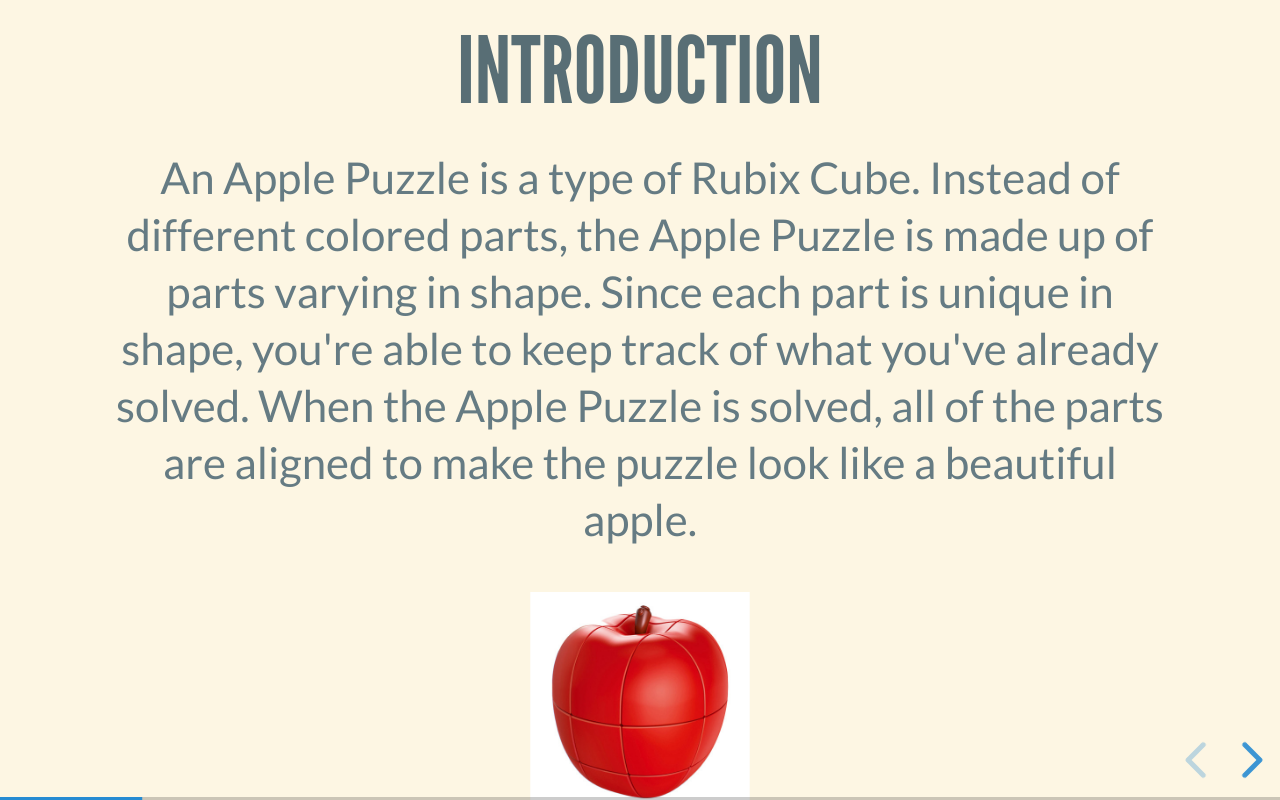
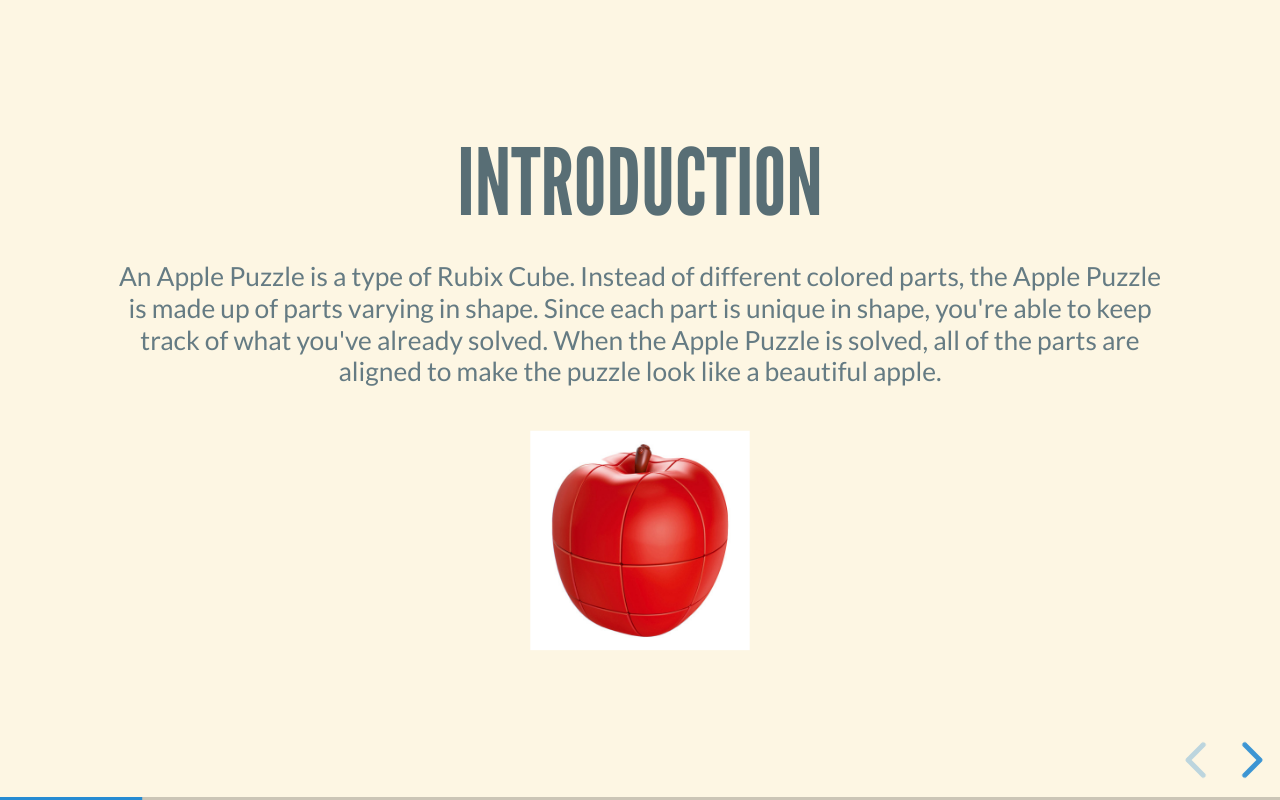
Before and after one commit to Benjamin4455/Apple-Puzzle, a plain HTML site: page docs/index.html in a window 1280 px wide. Both pictures are taken after a click on the button "next slide". Drawn offline with Linux system fonts and the light colour scheme.

Commit message:
changed the font size for the introduction

```diff
--- a/docs/index.html
+++ b/docs/index.html
@@ -16,8 +16,11 @@
       </section>
       <section>
         <h2> Introduction </h2>
-        <p> An Apple Puzzle is a type of Rubix Cube. Instead of different colored parts, the Apple Puzzle is made up of parts varying in shape. Since each part is unique in shape, you're able to keep track of what you've already solved. When the Apple Puzzle is solved, all of the parts are aligned to make the puzzle look like a beautiful apple.
-        </p>
+        <p>
+          <small>
+            An Apple Puzzle is a type of Rubix Cube. Instead of different colored parts, the Apple Puzzle is made up of parts varying in shape. Since each part is unique in shape, you're able to keep track of what you've already solved. When the Apple Puzzle is solved, all of the parts are aligned to make the puzzle look like a beautiful apple.
+        </small>
+      </p>
         <img src="images/fanxin-apple-cube-red.jpg" alt="apple rubix cube puzzle in red" height="200" width="200" />
       </section>
       <section data-background="rgb(128, 128, 255)">
```
